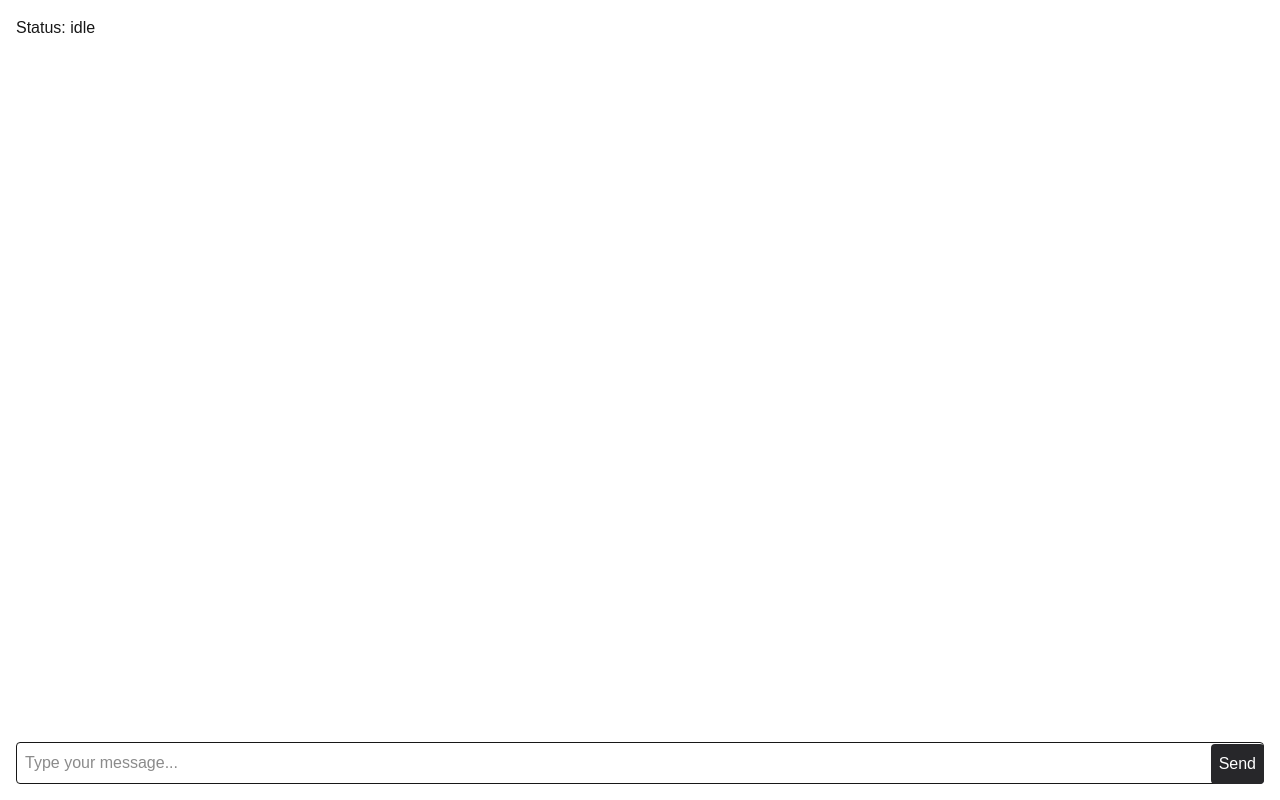
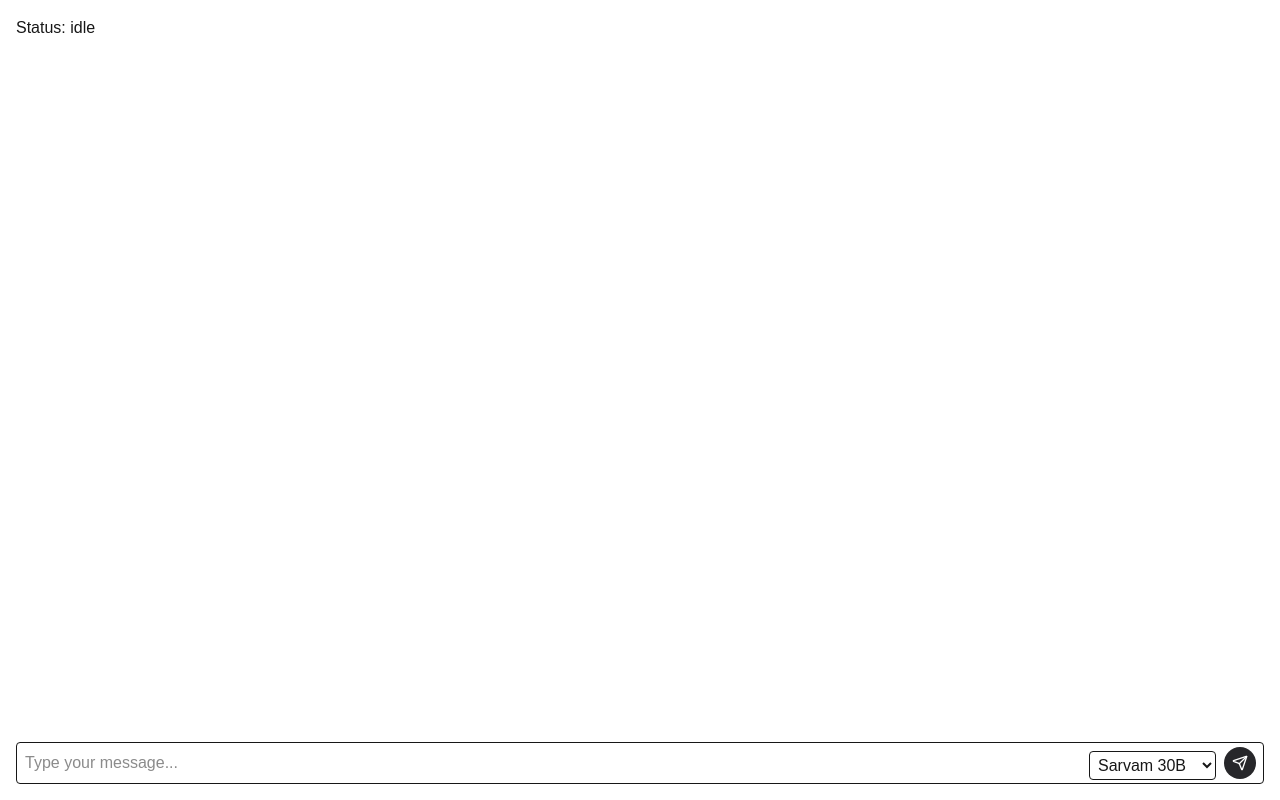
Before and after one commit to sriram23/sudeshi-ai-chat, a Next.js app: page / in a window 1280 px wide. Built offline with nearby package versions, Linux system fonts and the light colour scheme.

Commit message:
Improved the aesthetics, retry implemented, model settings implemented.

```diff
--- a/app/api/chat/route.ts
+++ b/app/api/chat/route.ts
@@ -1,7 +1,6 @@
 import { NextRequest } from "next/server";
 export async function POST(req: NextRequest) {
-    const { message } = await req.json();
-    console.log("Received message:", message);
+    const { message, model } = await req.json();
     const response = await fetch("https://api.sarvam.ai/v1/chat/completions", {
         method: "POST",
         headers: {
@@ -11,10 +10,9 @@ export async function POST(req: NextRequest) {
         body: JSON.stringify({
             messages: [{role: "user", content: message}],
             stream: true,
-            model: "sarvam-105b"
+            model: model || "sarvam-30b"
         })
     });
-    console.log("Response from Sarvam API received:", response);
     return new Response(response.body, {
         headers: {
             "Content-Type": "text/event-stream",
--- a/app/features/chat/components/ChatContainer.tsx
+++ b/app/features/chat/components/ChatContainer.tsx
@@ -3,10 +3,11 @@ import { useChatStore } from "@/store/chatStore";
 import { useChat } from "../hooks/useChat";
 import { useState } from "react";
 import ChatInput from "./ChatInput";
+import { RotateCcw } from "lucide-react";
 
 const ChatContainer = () => {
     const { sendMessage, stopStreaming } = useChat();
-    const { messages, currentResponse, status } = useChatStore();
+    const { messages, currentResponse, status, settings, setSettings } = useChatStore();
     const [input, setInput] = useState("");
     return (
         <div className="flex flex-col h-screen w-screen m-0 p-4">
@@ -14,6 +15,11 @@ const ChatContainer = () => {
             <div className="flex-1 overflow-y-auto p-2">
                 {messages.map((msg) => (
                     <div key={msg.id} className={`flex ${msg.role === "user" ? "justify-end" : "justify-start"}`}>
+                        {msg.role === "user" && status === "idle" && (
+                            <button onClick={() => { sendMessage(msg.content); setInput(""); }}>
+                                <RotateCcw size={16} />
+                            </button>
+                        )}
                         <div className={`p-2 m-1 rounded-lg ${msg.role === "user" ? "bg-zinc-300 self-end" : "self-start"}`}>
                             {msg.content}
                         </div>
@@ -26,7 +32,7 @@ const ChatContainer = () => {
                     </div>
                 )}
             </div>
-            <ChatInput input={input} setInput={setInput} status={status} sendMessage={sendMessage} stopStreaming={stopStreaming} />
+            <ChatInput input={input} setInput={setInput} settings={settings} setSettings={setSettings} status={status} sendMessage={sendMessage} stopStreaming={stopStreaming} />
         </div>
     );
 }
--- a/app/features/chat/components/ChatInput.tsx
+++ b/app/features/chat/components/ChatInput.tsx
@@ -1,6 +1,6 @@
-import { stat } from "fs";
+import { Send, Square } from "lucide-react";
 
-const ChatInput = ({ input, setInput, status, sendMessage, stopStreaming }:{ input: string; setInput: (value: string) => void; status: string; sendMessage: (value: string) => void; stopStreaming: () => void }) => {
+const ChatInput = ({ input, setInput, settings, setSettings, status, sendMessage, stopStreaming }:{ input: string; setInput: (value: string) => void; settings: { model: string }; setSettings: (newSettings: { model: string }) => void; status: string; sendMessage: (value: string, model: string) => void; stopStreaming: () => void }) => {
     const handleInputHeight = (e: React.FormEvent<HTMLTextAreaElement>) => {
         const textarea = e.currentTarget;
         textarea.style.height = "auto";
@@ -14,15 +14,19 @@ const ChatInput = ({ input, setInput, status, sendMessage, stopStreaming }:{ inp
                 </div>
             )}
             <textarea onInput={handleInputHeight} value={input} onChange={(e) => setInput(e.target.value)} rows={1} className="no-scrollbar focus-visible:ring-2 focus:outline-none focus-visible:ring-blue-500 mt-auto min-h-10 max-h-32 h-full p-2 border rounded resize-none" placeholder="Type your message..."/>
-            <div className="absolute right-0 bottom-0">
+            <div className="absolute right-2 bottom-1">
+                <select onChange={(e) => setSettings({ model: e.target.value })} value={settings?.model} className="mr-2 p-1 border rounded">
+                    <option value="sarvam-30b">Sarvam 30B</option>
+                    <option value="sarvam-105b">Sarvam 105B</option>
+                </select>
                 {status === "idle" && (
-                    <button onClick={() => { sendMessage(input); setInput(""); }} className="mt-2 p-2 rounded text-white bg-zinc-800">
-                        Send
+                    <button onClick={() => { sendMessage(input, settings.model); setInput(""); }} className="mt-2 p-2 rounded-full text-white bg-zinc-800">
+                        <Send size={16} />
                     </button>
                 )}
                 {status === "streaming" && (
                     <button onClick={stopStreaming} className="mt-2 p-2 rounded bg-red-500 text-white">
-                        Stop Streaming
+                        <Square size={16} />
                     </button>
                 )}
             </div>
--- a/app/features/chat/hooks/useChat.ts
+++ b/app/features/chat/hooks/useChat.ts
@@ -13,7 +13,7 @@ export const useChat = () => {
         setAbortController
     } = useChatStore();
 
-    const sendMessage = async (input: string) => {
+    const sendMessage = async (input: string, model: string = "sarvam-30b") => {
         // Abort controller
         const controller = new AbortController();
         setAbortController(controller);
@@ -27,7 +27,7 @@ export const useChat = () => {
         updateGlobalStatus("streaming");
 
         try {
-            await streamChat(input, (chunk) => { appendToResponse(chunk) }, controller.signal);
+            await streamChat(input, model, (chunk) => { appendToResponse(chunk) }, controller.signal);
             finalizeResponse();
         } catch (error) {
             if(controller.signal.aborted) {
--- a/app/features/chat/services/sarvamClient.ts
+++ b/app/features/chat/services/sarvamClient.ts
@@ -2,13 +2,14 @@ import { json } from "stream/consumers";
 
 export async function streamChat(
     message: string,
+    model: string = "sarvam-30b",
     onChunk: (chunk: string) => void,
     signal?: AbortSignal
 ) {
     const delay = (ms: number) => new Promise((resolve) => setTimeout(resolve, ms));
     const res = await fetch("/api/chat", {
         method: "POST",
-        body: JSON.stringify({ message }),
+        body: JSON.stringify({ message, model }),
         signal
     });
 
--- a/app/page.tsx
+++ b/app/page.tsx
@@ -1,7 +1,6 @@
 import ChatContainer from "./features/chat/components/ChatContainer";
 
 export default function Home() {
-  console.log("Hello, Next.js!");
   return (
     <main>
       <ChatContainer />
--- a/package.json
+++ b/package.json
@@ -9,6 +9,7 @@
     "lint": "eslint"
   },
   "dependencies": {
+    "lucide-react": "^1.3.0",
     "next": "16.2.1",
     "react": "19.2.4",
     "react-dom": "19.2.4",
--- a/store/chatStore.ts
+++ b/store/chatStore.ts
@@ -2,6 +2,8 @@ import { create } from "zustand";
 import { Message, MessageStatus } from "@/app/features/chat/types/chat.types";
 
 type ChatStatus = "idle" | "streaming" | "error";
+
+type ChatModel = "sarvam-30b" | "sarvam-105b";
 
 type ChatControls = {
   abortController?: AbortController;
@@ -11,8 +13,12 @@ type ChatStore = {
   messages: Message[];
   currentResponse: string;
   status: ChatStatus;
+  settings: {
+    model: ChatModel;
+  };
   controls: ChatControls;
   addMessage: (message: Message) => void;
+  setSettings: (newSettings: { model: ChatModel }) => void;
   updateMessageStatus: (id: string, status: MessageStatus) => void;
   updateGlobalStatus: (status: ChatStatus) => void;
   appendToResponse: (chunk: string) => void;
@@ -25,6 +31,9 @@ export const useChatStore = create<ChatStore>((set, get) => ({
   messages: [],
   currentResponse: "",
   status: "idle",
+  settings: {
+    model: "sarvam-30b"
+  },
   controls: {
     abortController: undefined,
   },
@@ -36,6 +45,10 @@ export const useChatStore = create<ChatStore>((set, get) => ({
     })),
 
     updateGlobalStatus: (status: "idle" | "streaming" | "error") => set({ status }),
+    setSettings : (newSettings: { model: "sarvam-30b" | "sarvam-105b" }) => set( (state) => ({ settings: {
+        ...state.settings,
+        ...newSettings
+    } })),
     appendToResponse: (chunk: string) => set((state) => ({
         currentResponse: state.currentResponse + chunk
     })),
@@ -70,6 +83,7 @@ export const useChatStore = create<ChatStore>((set, get) => ({
         abortController: controller,
       },
     })),
+
   reset: () =>
     set({
       messages: [],
```
Also changed, not shown: 1 other file (tests, documents, lock files or other folders).
